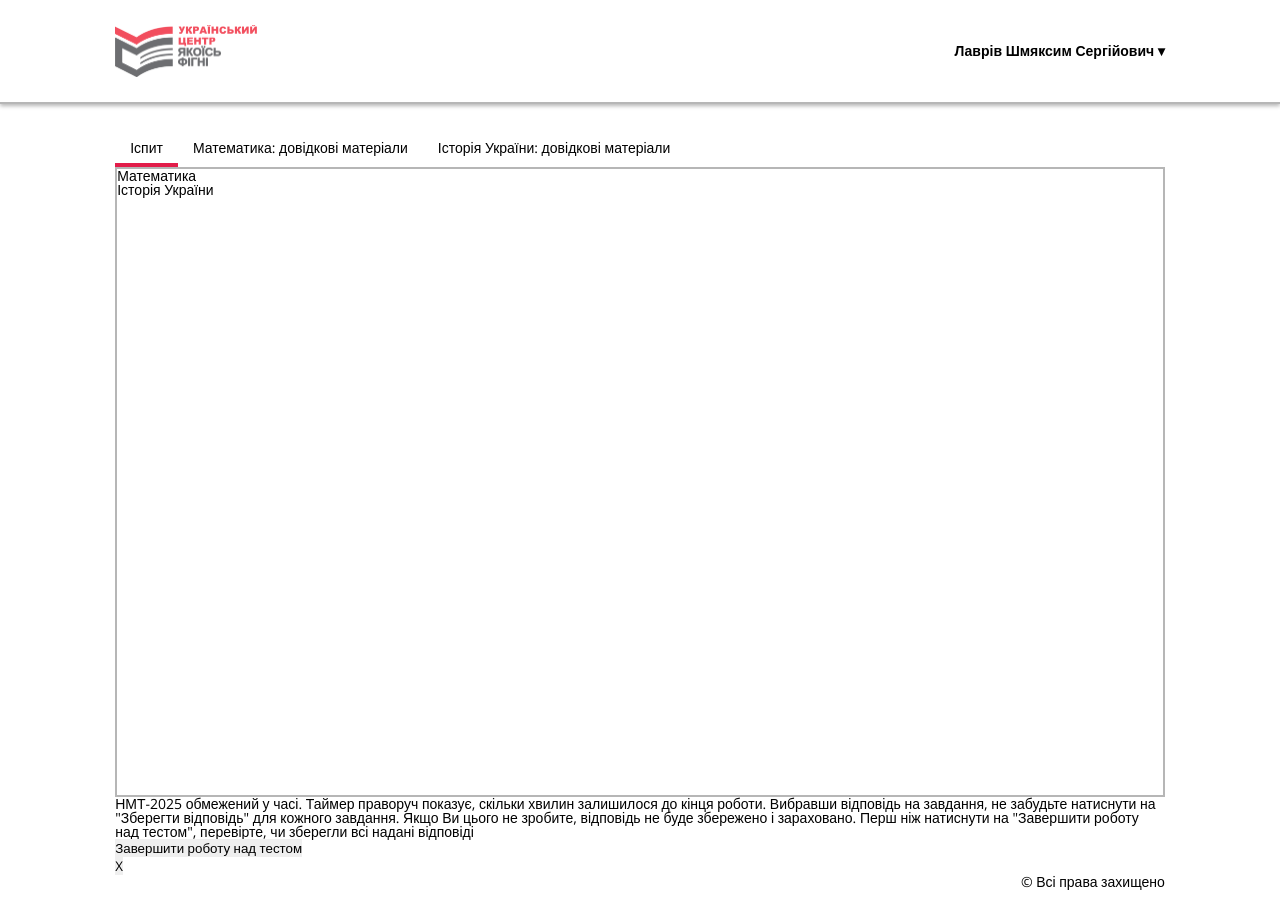
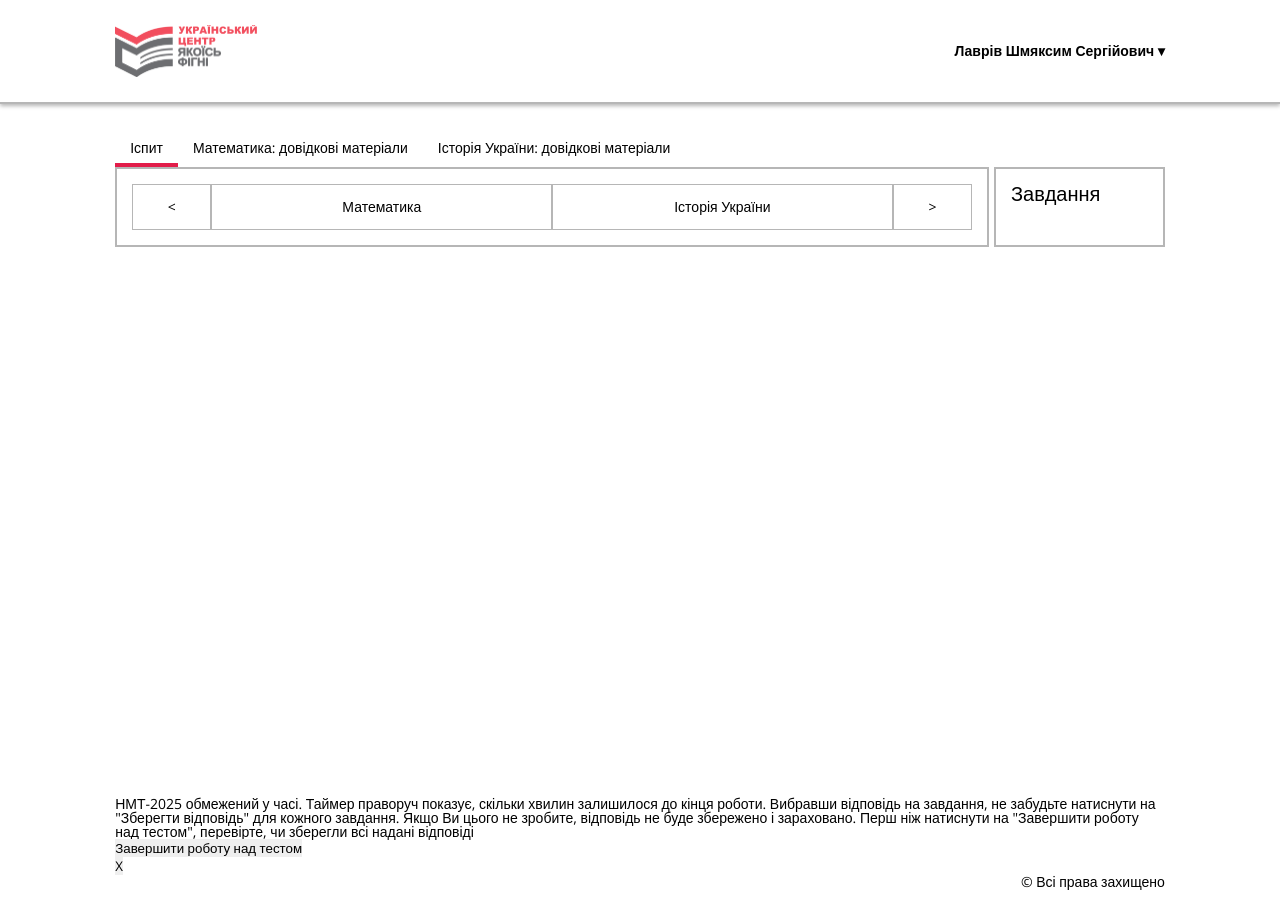
Before and after one commit to OleksandrReinskyi/RealNMT2025, a Jekyll site: the page built from pages/test.html, in a window 1280 px wide. Built offline with Jekyll 4.4.1, drawn with Linux system fonts in a browser that asks for light colours.

Commit message:
started working on test page

```diff
--- a/pages/test.html
+++ b/pages/test.html
@@ -22,19 +24,28 @@ js:
                 <div id="test__container">
                     <div id="test__main">
                         <div id="main__container">
-                            <div class="main__header">
-                                <div id="main-header__container">
+                            <div id="main__header">
+                                    <div class="main__controls">&lt;</div>
                                     <div id="main-header__maths" data-show="maths">Математика</div>
                                     <div id="main-header__history" data-show="hist">Історія України</div>
-                                </div>
+                                    <div class="main__controls"> &gt; </div>
+
                             </div>
                             <div id="main__body">
-                                <div class="main__block test-block"></div>
+                                <div class="main__block test-block single-answer">
+                                    <p class="single-answer__question"></p>
+
+                                </div>
                                 <div class="main__block info-block"></div>
                             </div>
                         </div>
                     </div>
-                    <div id="test__side"></div>
+                    <div id="test__side">
+                        <h1 id="side__heading">Завдання</h1>
+                        <div id="side__body">
+
+                        </div>
+                    </div>
                 </div>
             </div>
             {% include materials.html %}
--- /dev/null
+++ b/static/CSS/test.css
@@ -0,0 +1,44 @@
+main #test {
+  border: none !important;
+}
+main #test #test__container {
+  display: grid;
+  grid-template-columns: repeat(6, 1fr);
+  grid-template-rows: 1fr;
+  gap: 5px;
+}
+@media screen and (max-width: 600px) {
+  main #test #test__container {
+    grid-template-columns: 1fr;
+    grid-template-rows: auto;
+  }
+}
+main #test #test__container #test__main {
+  grid-column-start: 1;
+  grid-column-end: 6;
+}
+main #test #test__container #test__main #main__container #main__header {
+  display: flex;
+  width: 100%;
+  flex-direction: row;
+}
+main #test #test__container #test__main #main__container #main__header div {
+  width: 100%;
+  padding: 15px 0px;
+  text-align: center;
+  border: 1px solid #b6b6b6;
+  cursor: pointer;
+}
+main #test #test__container #test__main #main__container #main__header div.active {
+  border-bottom: 2px solid #e21c49;
+  color: #e21c49;
+}
+main #test #test__container #test__main #main__container #main__header .main__controls {
+  width: 23%;
+}
+main #test #test__container #test__main, main #test #test__container #test__side {
+  padding: 15px;
+  border: 2px solid #b6b6b6;
+}
+
+/*# sourceMappingURL=test.css.map */
--- /dev/null
+++ b/static/JS/test.js
@@ -0,0 +1,77 @@
+/**
+ * Functionality
+ * 1) Time save
+ * Local storage object every second
+ * 2) Answers save
+ * Local storage object every answer save
+ * {
+ * maths: {id:answer}
+ * }
+ * 3) Saved answers display on sidebar
+ *
+ * Task types
+ * 1) With one variant of answer
+ * - Plain text
+ * - Image
+ * - Image + text
+ * Answer - variable with answer ID
+ * 2) Numerical input (input text)
+ * variable
+ * 3) Accordances
+ * Answer: [array,array]
+ * 4) Sequences
+ * Answer: array
+ * 5) 3 answers
+ * Answer: array
+ *
+ *
+ */
+
+class _Test{
+    static idCounter = 0;
+    constructor(question){
+        this.id = _Test.idCounter++;
+        this.view = null;
+        this.question = question;
+        this.correctAnswer = null;
+    }
+}
+
+class infoBlock{
+    constructor(text){
+        this.text = text;
+        this.view = null;
+    }
+
+    renderView(){
+
+    }
+}
+
+class SingleAnswer extends _Test{
+    constructor(question,answers,correct){
+        super(question);
+        this.answers = answers;
+        this.correctAnswer = correct;
+    }
+
+    rederView(){
+        this.view = `
+
+
+        `
+    }
+
+    submitAnswer(){
+
+    }
+}
+
+
+class Answer{
+    static idAnswerCounter = 0;
+    constructor(text){
+        this.id = Answer.idCounter++;
+        this.question = question;
+    }
+}
```
Also changed, not shown: other parts of pages/test.html (+2 -0 lines), static/_SCSS/test.scss (added, +55 -0 lines), 1 other file.
